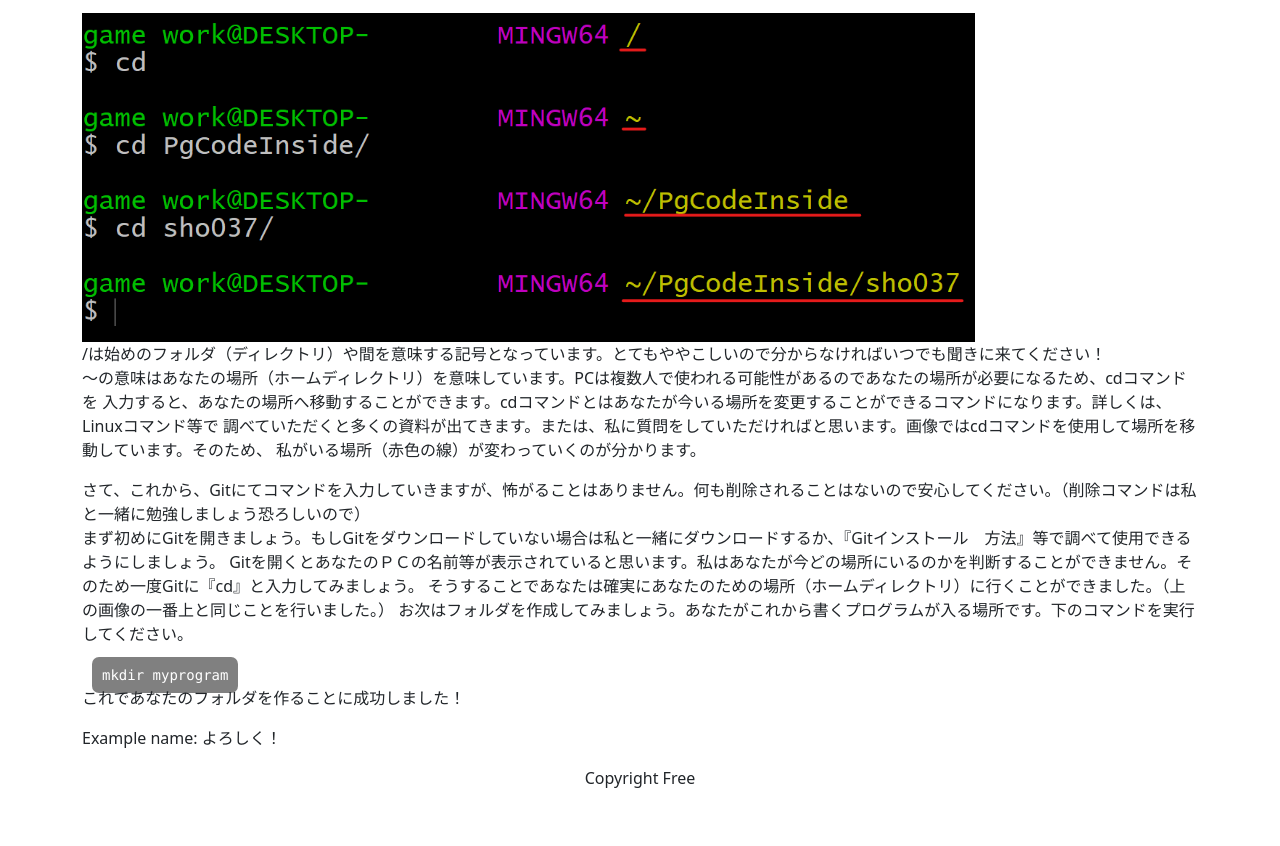
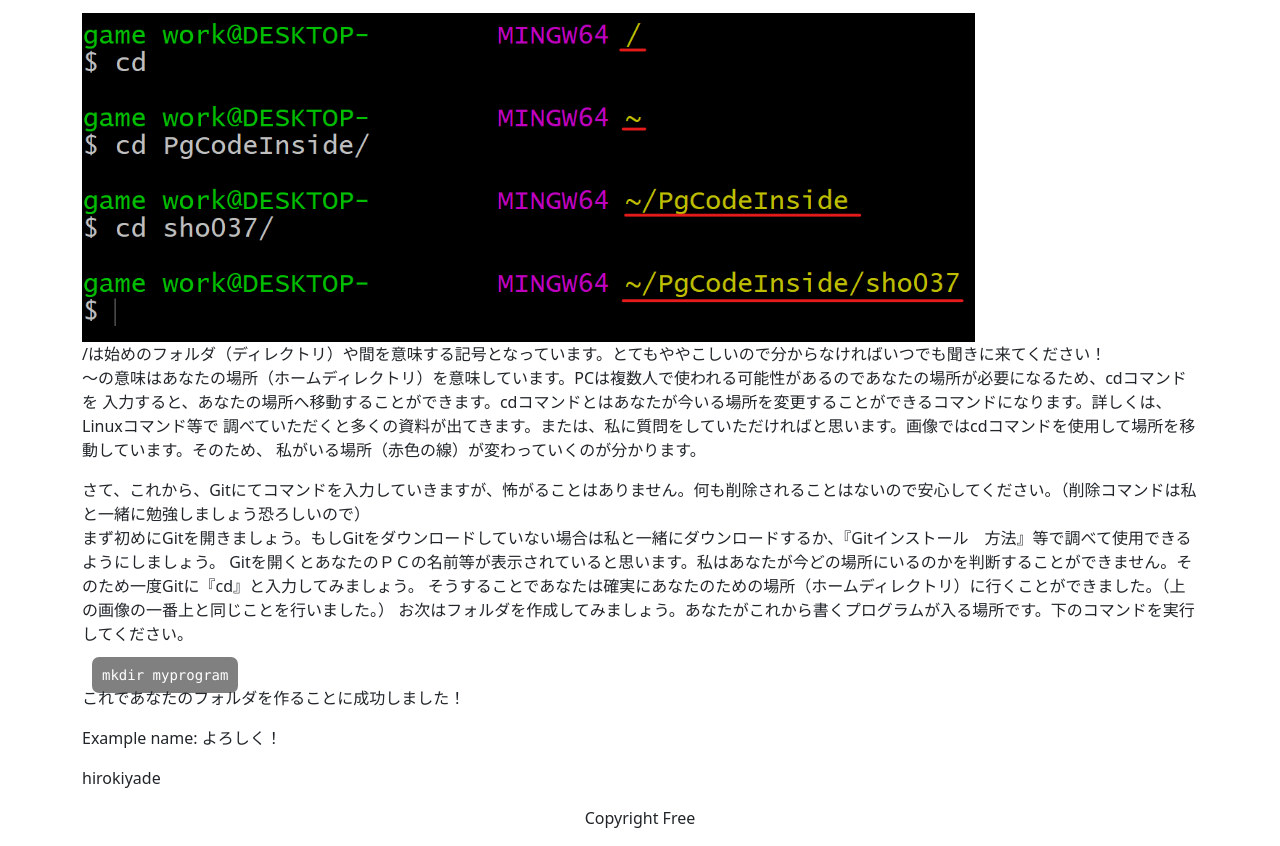
Before and after one commit to sho037/FirstCommit, a website: page index.html in a window 1280 px wide. Shown: the part 145-991 px from the top of the page. Before the commit the page ends 951 px from the top, so only its background shows below. Drawn offline with nearby package versions, Linux system fonts and the light colour scheme.

Commit message:
俺か俺以外か

```diff
--- a/index.html
+++ b/index.html
@@ -45,7 +45,7 @@
             <!-- <code class="code-background code-character">git clone https://github.com/sho037/FirstCommit.git</code> -->
             <!-- ここから下に自由にあなたのコードを書いてみよう！ -->
             <p>Example name: よろしく！</p>
-
+            <p>hirokiyade</p>
 
 
             <!-- ここまで -->
```
